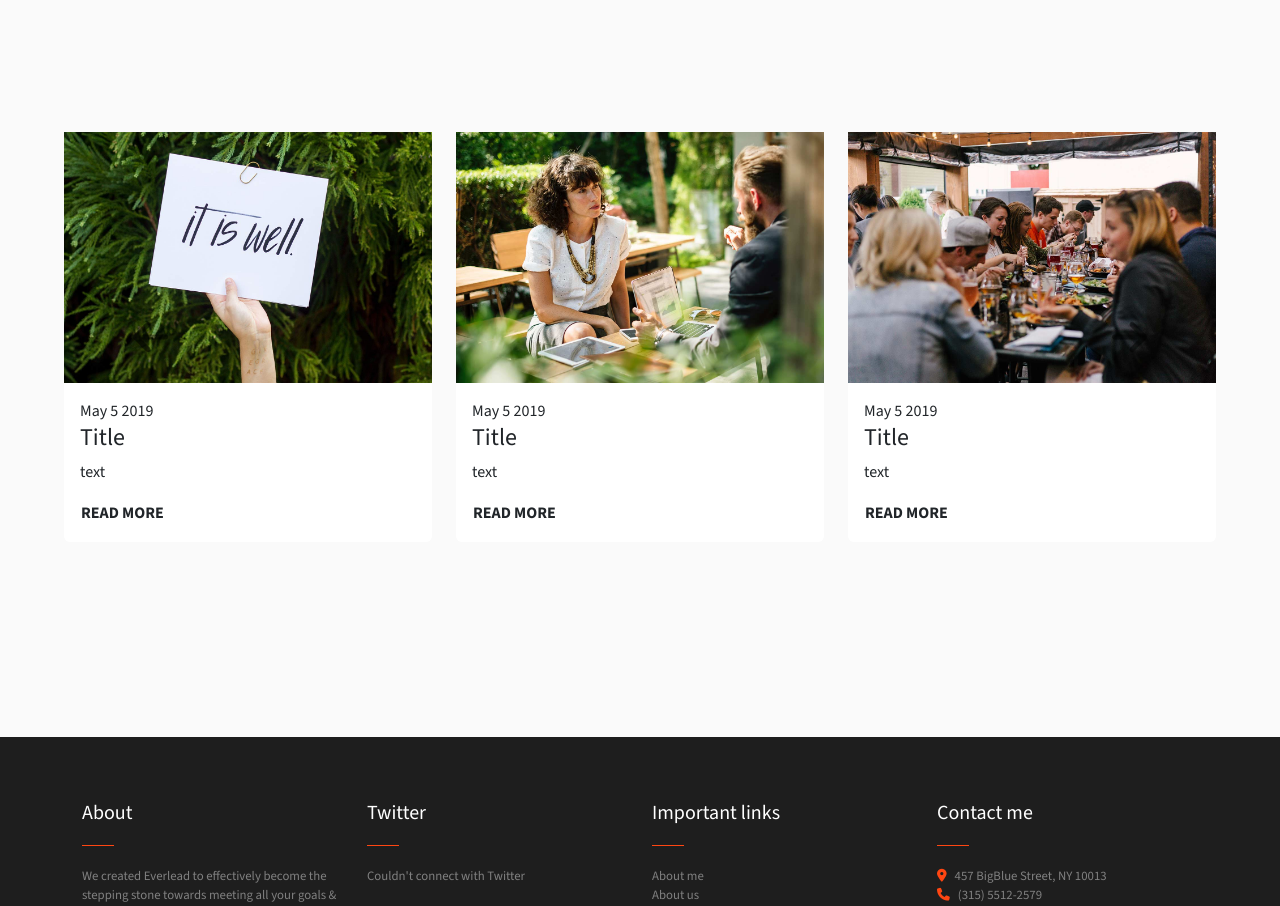
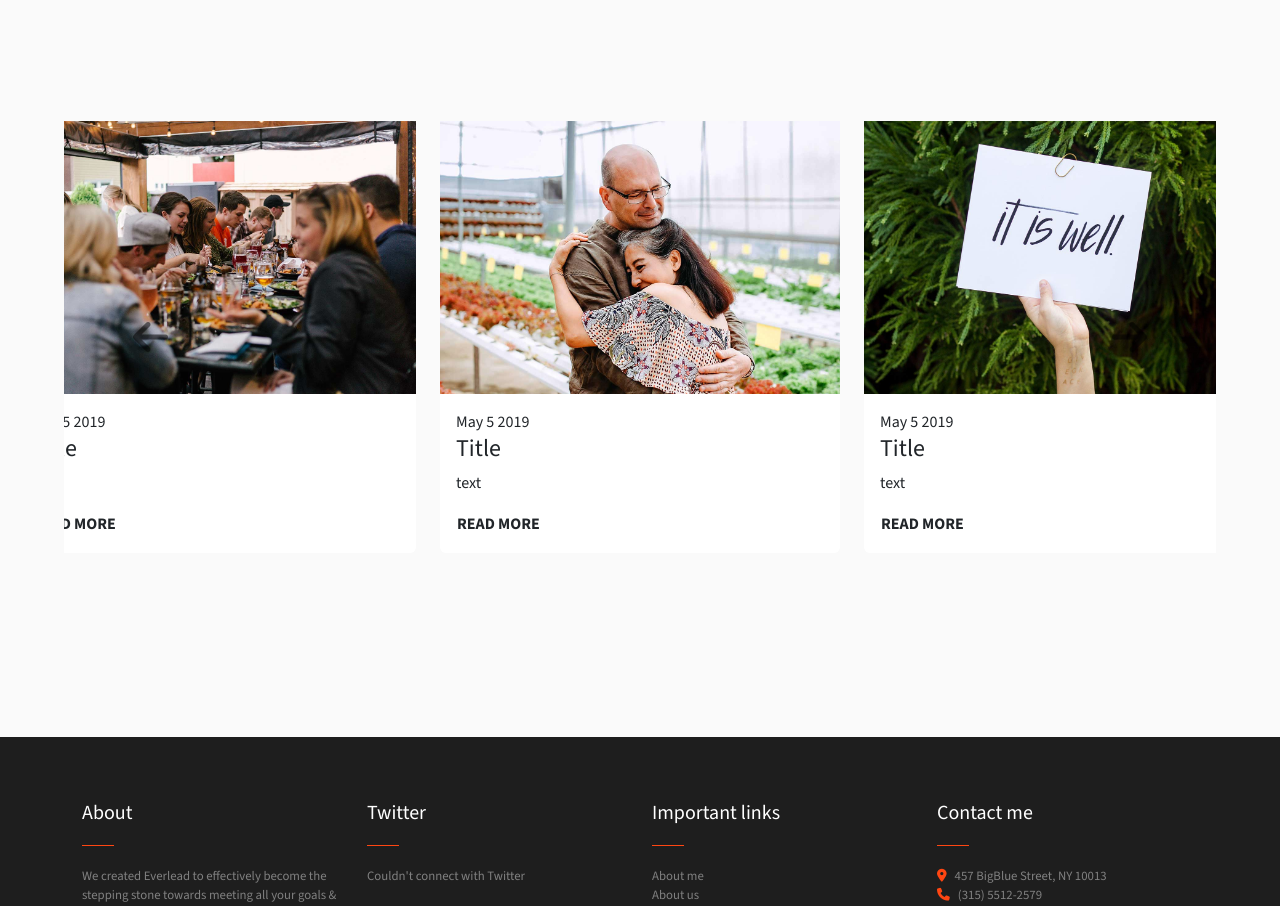
Before and after one commit to sabino-olivieri/proj-html-vuejs, a Vue app: page / in a window 1280 px wide. Shown: the part 2980-3886 px from the top of the page. Built offline with nearby package versions, Linux system fonts and the light colour scheme; a web font is replaced by a local one.

Commit message:
feat: added AppContactHome & AppPlans components

```diff
--- a/src/components/AppCardCarousel.vue
+++ b/src/components/AppCardCarousel.vue
@@ -1,62 +1,95 @@
+<script>
+export default {
+  data() {
+    return {
+      visibleCards: [],
+    };
+  },
+  created() {
+    this.visibleCards = this.array;
+    this.startInt();
+  },
+  props: {
+    array: Array,
+  },
 
+  methods: {
+    getImagePath(image) {
+      return new URL(`../assets/img/card-slider/${image}`, import.meta.url)
+        .href;
+    },
+    startInt() {
+      this.interval = setInterval(() => {
+        this.showNext();
+      }, 3000);
+    },
+    showNext() {
+      const newElem = this.visibleCards[0];
+
+      this.visibleCards.shift();
+      this.visibleCards.push(newElem);
+
+
+    },
+    showPrev() {
+      const newElem = this.visibleCards[this.visibleCards.length - 1];
+
+      this.visibleCards.pop();
+      this.visibleCards.unshift(newElem);
+
+    },
+    clearInt() {
+
+      clearInterval(this.interval);
+    },
+  },
+};
+</script>
 <template>
   <div class="ms-container-90">
-    <div id="carousel" class="carousel slide">
+    <div id="carousel" class="carousel slide" >
       <div class="carousel-inner">
         <div class="carousel-item gap-4">
-          <div v-for="curCard in visibleCards" class="card">
-            <img :src="getImagePath(curCard.image)" class="card-img-top" alt="Card Image" />
-            <div class="card-body">
-              <span class="card-date">{{ curCard.date }}</span>
-              <h4 class="card-title">{{ curCard.title }}</h4>
-              <p class="card-text">{{ curCard.text }}</p>
-              <a href="#" class="btn fw-bold">READ MORE</a>
+          <div v-for="index in 3" :key="index">
+            <div class="card" v-on:mouseover="clearInt()" v-on:mouseleave="startInt()">
+              <img
+                :src="getImagePath(visibleCards[index].image)"
+                class="card-img-top"
+                alt="Card Image"
+              />
+              <div class="card-body">
+                <span class="card-date">{{ visibleCards[index].date }}</span>
+                <h4 class="card-title">{{ visibleCards[index].title }}</h4>
+                <p class="card-text">{{ visibleCards[index].text }}</p>
+                <a href="#" class="btn fw-bold">READ MORE</a>
+              </div>
             </div>
           </div>
         </div>
       </div>
-      <button class="carousel-control-prev" type="button" data-bs-target="#carousel" data-bs-slide="prev" @click="showPrev()">
+      <button
+        class="carousel-control-prev"
+        type="button"
+        data-bs-target="#carousel"
+        data-bs-slide="prev"
+        @click="showPrev()"
+      >
         <i class="fa-solid fa-arrow-left"></i>
         <span class="visually-hidden">Previous</span>
       </button>
-      <button class="carousel-control-next" type="button" data-bs-target="#carousel" data-bs-slide="next" @click="showNext()">
+      <button
+        class="carousel-control-next"
+        type="button"
+        data-bs-target="#carousel"
+        data-bs-slide="next"
+        @click="showNext()"
+      >
         <i class="fa-solid fa-arrow-right"></i>
         <span class="visually-hidden">Next</span>
       </button>
     </div>
   </div>
 </template>
-
-<script>
-export default {
-  data() {
-    return {
-      startIndex: 0,
-      visibleCards: this.array.slice(0, 3),
-    };
-  },
-  props: {
-    array: Array,
-  },
-  methods: {
-    getImagePath(image) {
-      return new URL(`../assets/img/card-slider/${image}`, import.meta.url).href;
-    },
-    showNext() {
-      if (this.array.length > this.visibleCards.length) {
-        this.startIndex = (this.startIndex + 1) % this.array.length;
-        this.visibleCards = this.array.slice(this.startIndex, this.startIndex + 3);
-      }
-    },
-    showPrev() {
-      if (this.array.length > this.visibleCards.length) {
-        this.startIndex = (this.startIndex - 1 + this.array.length) % this.array.length;
-        this.visibleCards = this.array.slice(this.startIndex, this.startIndex + 3);
-      }
-    },
-  },
-};
-</script>
 
 <style lang="scss" scoped>
 @use "../style/partials/mixins" as *;
--- /dev/null
+++ b/src/components/AppContactHome.vue
@@ -0,0 +1,15 @@
+<script>
+    export default {
+
+    }
+</script>
+
+<template>
+    <div>
+
+    </div>
+</template>
+
+<style lang="scss" scoped>
+
+</style>
--- /dev/null
+++ b/src/components/AppPlans.vue
@@ -0,0 +1,15 @@
+<script>
+    export default {
+
+    }
+</script>
+
+<template>
+    <div>
+
+    </div>
+</template>
+
+<style lang="scss" scoped>
+
+</style>
--- a/src/pages/HomePage.vue
+++ b/src/pages/HomePage.vue
@@ -6,6 +6,8 @@ import AppCreativeLeaderSection from "../components/AppCreativeLeaderSection.vue
 import AppFounder from "../components/AppFounder.vue";
 import AppCardCarousel from "../components/AppCardCarousel.vue";
 import {store} from "../store.js"
+import AppPlans from '../components/AppPlans.vue';
+import AppContactHome from '../components/AppContactHome.vue';
 
 export default {
   components: {
@@ -14,7 +16,9 @@ export default {
     AppEventsSection,
     AppCreativeLeaderSection,
     AppFounder,
-    AppCardCarousel
+    AppCardCarousel,
+    AppPlans,
+    AppContactHome,
   },
   created() {
     store.isHeaderHome = true;
@@ -101,6 +105,8 @@ export default {
     <AppEventsSection />
     <AppCreativeLeaderSection />
     <AppCardCarousel :array="cardImages"/>
+    <AppContactHome/>
+    <AppPlans/>
   </div>
 </template>
 
```
